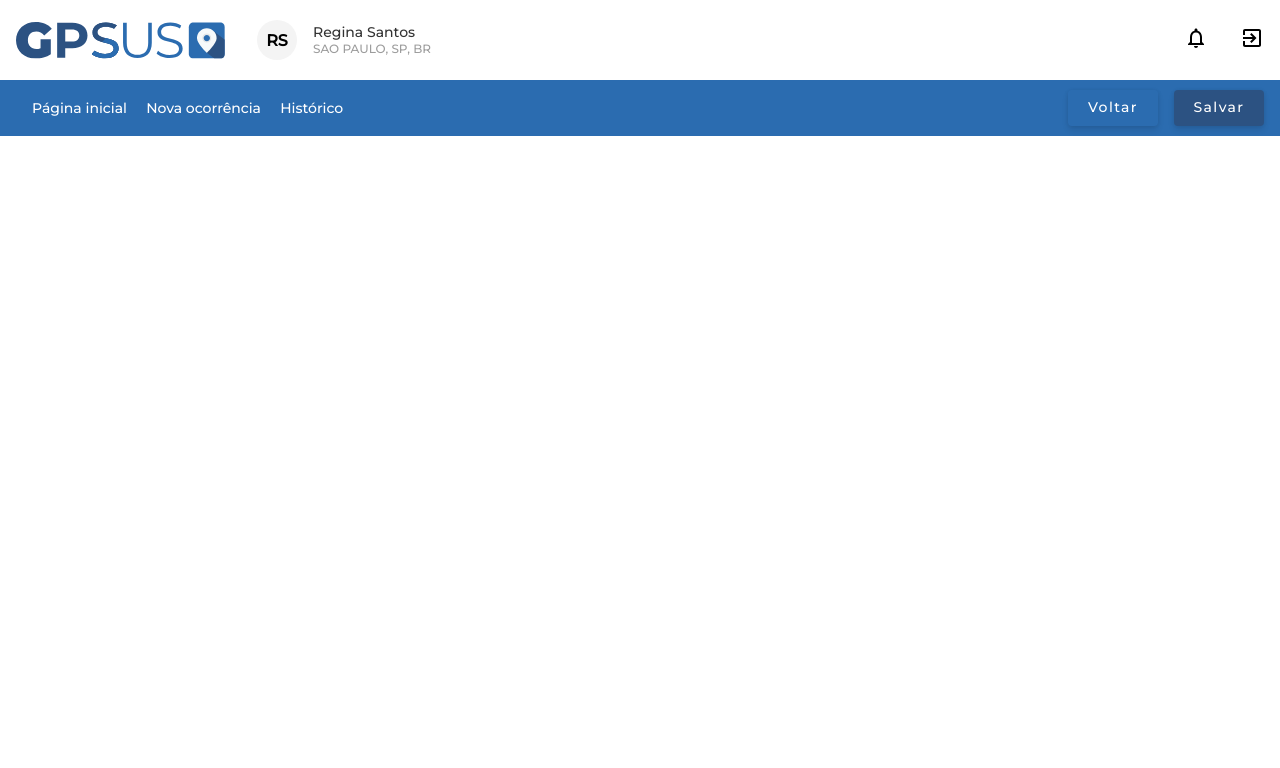
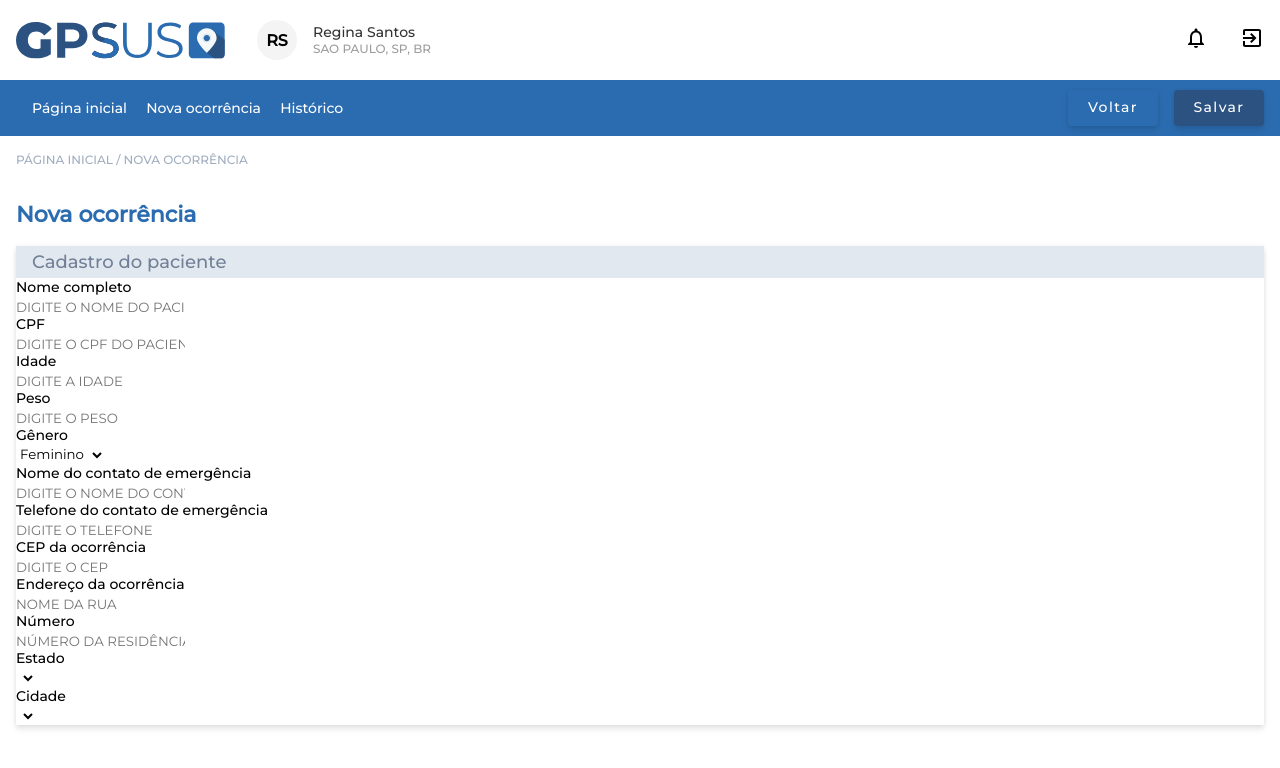
Before and after one commit to Pecorario/desafio-digitalsys, a React (Create React App) app: page / in a window 1280 px wide. Shown: the top 768 px of the page. Built offline with nearby package versions, Linux system fonts and the light colour scheme; the HTML template or start-up script is replaced by a standard one.

Commit message:
beggining of register patient form

```diff
--- a/src/global.css
+++ b/src/global.css
@@ -12,10 +12,17 @@ a {
   text-decoration: none;
 }
 
-button {
+form, fieldset, legend {
+  border: 0;
+}
+
+input, label, select, button {
   margin: 0;
 	border: 0;
-  padding: 0;
+	padding: 0;
+	display: inline-block;
 	vertical-align: middle;
+	white-space: normal;
 	background: none;
+	line-height: 1;
 }
--- a/src/pages/NewOccurrence/index.js
+++ b/src/pages/NewOccurrence/index.js
@@ -42,6 +42,61 @@ export default function NewOccurrence() {
         </div>
       </div>
 
+      <main>
+        <p>PÁGINA INICIAL / NOVA OCORRÊNCIA</p>
+
+        <h2>Nova ocorrência</h2>
+
+        <form className="patient-register">
+          <fieldset>
+            <legend>Cadastro do paciente</legend>
+
+            <label for="name">Nome completo</label>
+            <input type="text" id="name" name="name" placeholder="DIGITE O NOME DO PACIENTE" />
+
+            <label for="cpf">CPF</label>
+            <input type="text" id="cpf" name="cpf" placeholder="DIGITE O CPF DO PACIENTE" />
+
+            <label for="age">Idade</label>
+            <input type="text" id="date" name="date" placeholder="DIGITE A IDADE" />
+
+            <label for="weight">Peso</label>
+            <input type="text" id="weight" name="weight" placeholder="DIGITE O PESO" />
+
+            <label for="gender">Gênero</label>
+            <select id="gender" name="gender" >
+              <option value="Feminino">Feminino</option>
+              <option value="Masculino">Masculino</option>
+              <option value="Outro">Outro</option>
+            </select>
+
+            <label for="emercency-contact-name">Nome do contato de emergência</label>
+            <input type="text" id="emercency-contact-name" name="emercency-contact-name" placeholder="DIGITE O NOME DO CONTATO" />
+
+            <label for="emercency-contact-telephone">Telefone do contato de emergência</label>
+            <input type="number" id="emercency-contact-telephone" name="emercency-contact-telephone" placeholder="DIGITE O TELEFONE" />
+
+            <label for="cep">CEP da ocorrência</label>
+            <input type="number" id="cep" name="cep" placeholder="DIGITE O CEP" />
+
+            <label for="adress">Endereço da ocorrência</label>
+            <input type="text" id="adress" name="adress" placeholder="NOME DA RUA" />
+
+            <label for="adress-number">Número</label>
+            <input type="text" id="adress-number" name="adress-number" placeholder="NÚMERO DA RESIDÊNCIA" />
+
+            <label for="state">Estado</label>
+            <select id="state" name="state">
+            </select>
+
+            <label for="city">Cidade</label>
+            <select id="city" name="city">
+            </select>
+          </fieldset>
+        </form>
+
+      </main>
+
     </div>
   );
 }
--- a/src/pages/NewOccurrence/styles.css
+++ b/src/pages/NewOccurrence/styles.css
@@ -87,3 +87,50 @@
 .save-btn {
   background: #2c5282;
 }
+
+/* Formulários */
+
+#page-new-occurrence main {
+  margin: 1rem;
+}
+
+#page-new-occurrence main p {
+  font-size: 12px;
+  line-height: 1.33;
+  color: #a0aec0;
+  font-weight: 500;
+}
+
+#page-new-occurrence main h2 {
+  margin-top: 2rem;
+  font-size: 22px;
+  font-weight: bold;
+  line-height: 1.36;
+  color: #2b6cb0
+}
+
+#page-new-occurrence main form {
+  margin-top: 1rem;
+  width: 100%;
+  box-shadow: 0 4px 6px 0 rgba(0, 0, 0, 0.1), 0 0 4px 0 rgba(0, 0, 0, 0.06);
+}
+
+#page-new-occurrence legend {
+  background-color: #e2e8f0;
+  display: flex;
+  width: 100%;
+  font-size: 18px;
+  font-weight: 500;
+  color: #718096;
+  height: 2rem;
+  padding-left: 1rem;
+  align-items: center;
+}
+
+#page-new-occurrence label {
+  display: block;
+  font-size: 14px;
+  font-weight: 500;
+  line-height: 1.29;
+
+}
```
